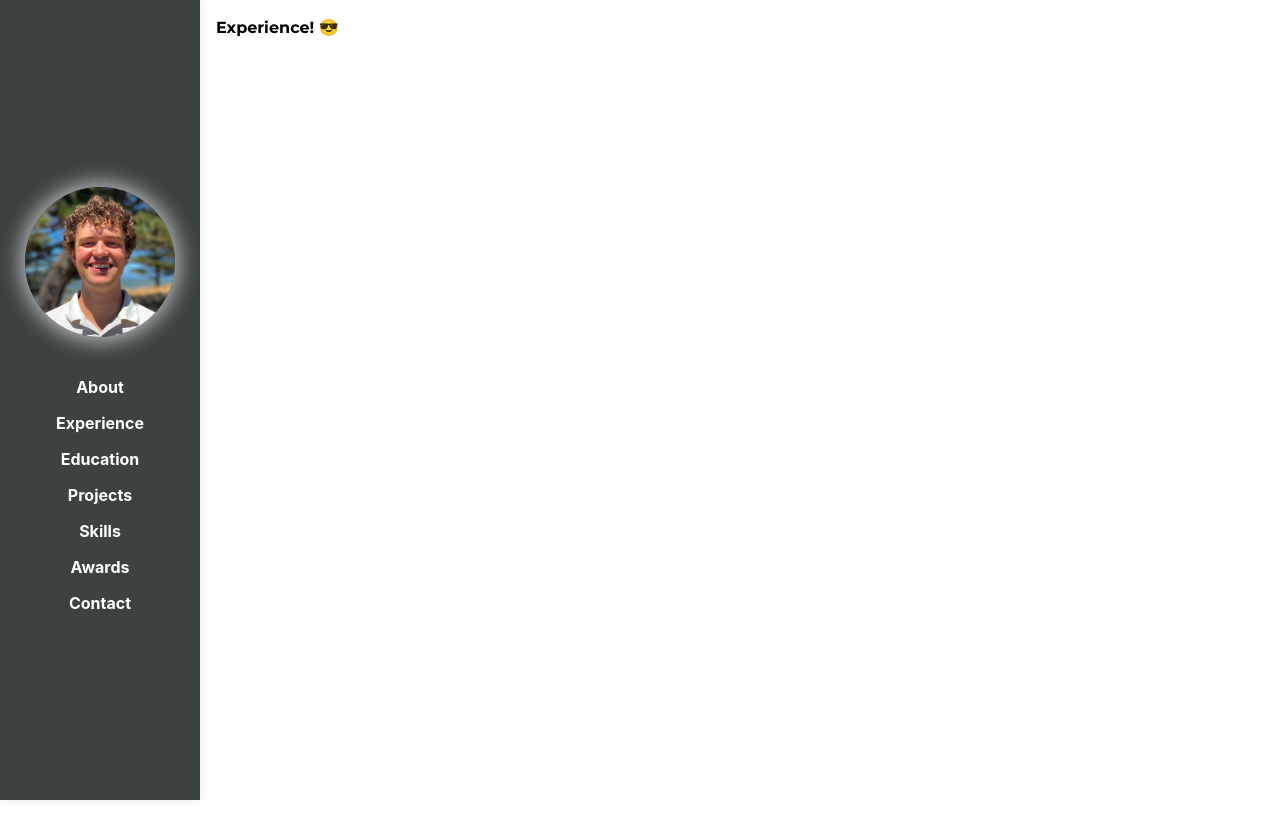
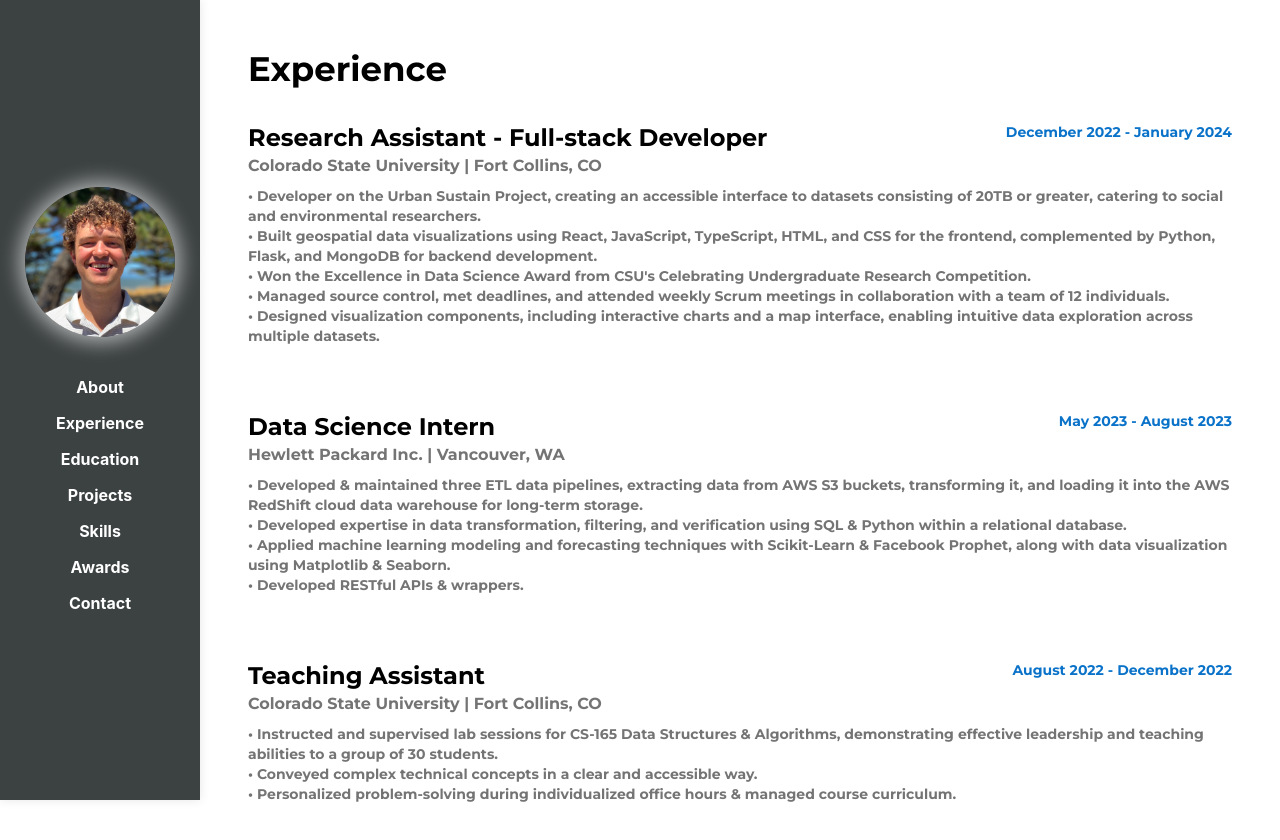
Before and after one commit to davidjriva/Personal-Portfolio, a React (Create React App) app: page /experience in a window 1280 px wide. Shown: the top 840 px of the page. Before the commit the page ends 800 px from the top, so only its background shows below. Built offline with nearby package versions, Linux system fonts and the light colour scheme.

Commit message:
creates experience page

```diff
--- a/public/index.html
+++ b/public/index.html
@@ -3,8 +3,6 @@
   <head>
     <meta charset="utf-8" />
     <link rel="icon" href="%PUBLIC_URL%/favicon.ico" />
-    <link href="https://fonts.googleapis.com/css2?family=Roboto:wght@700&display=swap" rel="stylesheet">
-    <link href="https://fonts.googleapis.com/css2?family=Oswald:wght@700&display=swap" rel="stylesheet">
     <link href="https://fonts.googleapis.com/css2?family=Montserrat:wght@700&display=swap" rel="stylesheet">
     <meta name="viewport" content="width=device-width, initial-scale=1" />
     <meta name="theme-color" content="#000000" />
--- a/src/components/Experience.js
+++ b/src/components/Experience.js
@@ -1,12 +1,109 @@
-import { Typography } from "@mui/material"
-
+import React from 'react';
+import { Box, Typography, Divider } from '@mui/material';
 
 const Experience = () => {
-    return (
-        <div>
-            <Typography> Experience! 😎 </Typography>
-        </div>
-    )
-}
+  return (
+    <Box
+      sx={{
+        display: 'flex',
+        flexDirection: 'column',
+        justifyContent: 'center',
+        alignItems: 'flex-start',
+        padding: '2rem',
+        color: '#757474',
+      }}
+    >
+      <Typography variant="h4" sx={{ fontWeight: 'bold', marginBottom: 4, color: '#000' }}>
+        Experience
+      </Typography>
+
+      <Box sx={{ marginBottom: '2rem' }}>
+        <Box sx={{ display: 'flex', justifyContent: 'space-between', width: '100%' }}>
+          <Typography variant="h5" sx={{ fontWeight: 'bold', color: '#000' }}>
+            Research Assistant - Full-stack Developer
+          </Typography>
+          <Typography variant="body2" sx={{ color: '#0a73c9' }}>
+            December 2022 - January 2024
+          </Typography>
+        </Box>
+        <Typography variant="body1" sx={{ marginBottom: '0.5rem' }}>
+          Colorado State University | Fort Collins, CO
+        </Typography>
+        <Typography variant="body2">
+          • Developer on the Urban Sustain Project, creating an accessible interface to datasets consisting of 20TB or
+          greater, catering to social and environmental researchers.
+        </Typography>
+        <Typography variant="body2">
+          • Built geospatial data visualizations using React, JavaScript, TypeScript, HTML, and CSS for the frontend,
+          complemented by Python, Flask, and MongoDB for backend development.
+        </Typography>
+        <Typography variant="body2">
+          • Won the Excellence in Data Science Award from CSU's Celebrating Undergraduate Research Competition.
+        </Typography>
+        <Typography variant="body2">
+          • Managed source control, met deadlines, and attended weekly Scrum meetings in collaboration with a team of 12
+          individuals.
+        </Typography>
+        <Typography variant="body2">
+          • Designed visualization components, including interactive charts and a map interface, enabling intuitive data
+          exploration across multiple datasets.
+        </Typography>
+      </Box>
+
+      <Divider sx={{ marginBottom: '2rem' }} />
+
+      <Box sx={{ marginBottom: '2rem' }}>
+        <Box sx={{ display: 'flex', justifyContent: 'space-between', width: '100%' }}>
+          <Typography variant="h5" sx={{ fontWeight: 'bold', color: '#000' }}>
+            Data Science Intern
+          </Typography>
+          <Typography variant="body2" sx={{ color: '#0a73c9' }}>
+            May 2023 - August 2023
+          </Typography>
+        </Box>
+        <Typography variant="body1" sx={{ marginBottom: '0.5rem' }}>
+          Hewlett Packard Inc. | Vancouver, WA
+        </Typography>
+        <Typography variant="body2">
+          • Developed & maintained three ETL data pipelines, extracting data from AWS S3 buckets, transforming it, and
+          loading it into the AWS RedShift cloud data warehouse for long-term storage.
+        </Typography>
+        <Typography variant="body2">
+          • Developed expertise in data transformation, filtering, and verification using SQL & Python within a
+          relational database.
+        </Typography>
+        <Typography variant="body2">
+          • Applied machine learning modeling and forecasting techniques with Scikit-Learn & Facebook Prophet, along
+          with data visualization using Matplotlib & Seaborn.
+        </Typography>
+        <Typography variant="body2">• Developed RESTful APIs & wrappers.</Typography>
+      </Box>
+
+      <Divider sx={{ marginBottom: '2rem' }} />
+
+      <Box sx={{ marginBottom: '2rem' }}>
+        <Box sx={{ display: 'flex', justifyContent: 'space-between', width: '100%' }}>
+          <Typography variant="h5" sx={{ fontWeight: 'bold', color: '#000' }}>
+            Teaching Assistant
+          </Typography>
+          <Typography variant="body2" sx={{ color: '#0a73c9' }}>
+            August 2022 - December 2022
+          </Typography>
+        </Box>
+        <Typography variant="body1" sx={{ marginBottom: '0.5rem' }}>
+          Colorado State University | Fort Collins, CO
+        </Typography>
+        <Typography variant="body2">
+          • Instructed and supervised lab sessions for CS-165 Data Structures & Algorithms, demonstrating effective
+          leadership and teaching abilities to a group of 30 students.
+        </Typography>
+        <Typography variant="body2">• Conveyed complex technical concepts in a clear and accessible way.</Typography>
+        <Typography variant="body2">
+          • Personalized problem-solving during individualized office hours & managed course curriculum.
+        </Typography>
+      </Box>
+    </Box>
+  );
+};
 
 export default Experience;
```
